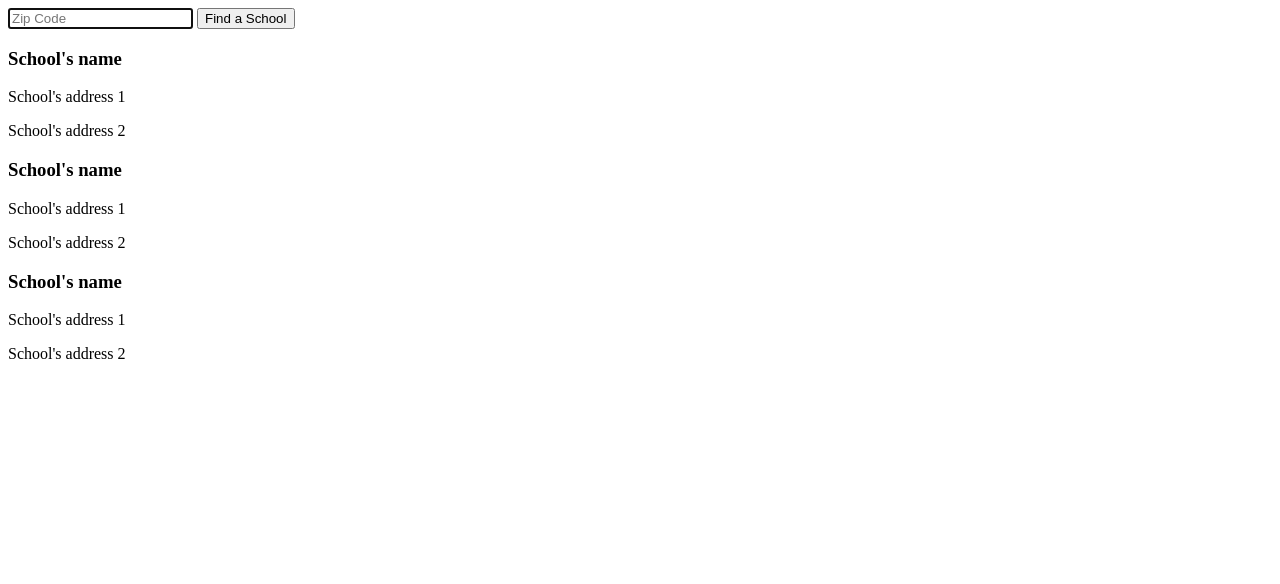
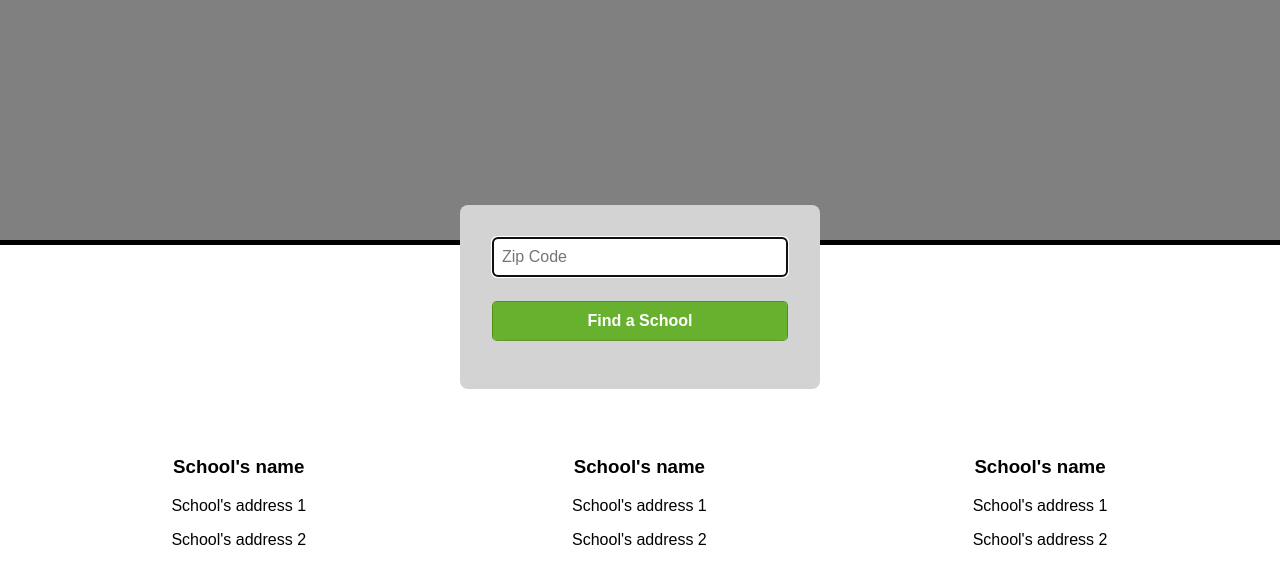
Before and after one commit to sbsmith86/GIVEFood, a plain HTML site: page index.html in a window 1280 px wide. Drawn offline with nearby package versions, Linux system fonts and the light colour scheme.

Commit message:
Basic page styles

```diff
--- a/index.html
+++ b/index.html
@@ -3,6 +3,7 @@
     <title>Page Title</title>
     <script src="http://ajax.googleapis.com/ajax/libs/jquery/1.11.1/jquery.min.js"></script>
     <link rel="stylesheet" type="text/css" href="css/givefood.css">
+    <link rel="stylesheet" type="text/css" href="css/normalize.css">
     <link href='http://fonts.googleapis.com/css?family=Didact+Gothic' rel='stylesheet' type='text/css'>
   </head>
   <body>
@@ -10,26 +11,32 @@
       <section class="main-background-image">
       </section>
       <section class="main-form-container">
-        <form>
-          <input type="text" name="zip-code" placeholder="Zip Code" autofocus>
-          <input type="submit" value="Find a School">
+        <form class="school-form">
+          <ul>
+            <li>
+              <input type="text" name="zip-code" placeholder="Zip Code" autofocus>
+            </li>
+            <li>
+              <input type="submit" class="submit-button" value="Find a School">
+            </li>
+          </ul>
         </form>
       </section>
       <section class="main-schools-container">
-        <article>
-          <h3>School's name</h3>
-          <p>School's address 1</p>
-          <p>School's address 2</p>
+        <article class="school-result">
+          <h3 class="school-name">School's name</h3>
+          <p class="school-street">School's address 1</p>
+          <p class="school-city-state">School's address 2</p>
         </article>
-        <article>
-          <h3>School's name</h3>
-          <p>School's address 1</p>
-          <p>School's address 2</p>
+        <article class="school-result">
+          <h3 class="school-name">School's name</h3>
+          <p class="school-street">School's address 1</p>
+          <p class="school-city-state">School's address 2</p>
         </article>
-        <article>
-          <h3>School's name</h3>
-          <p>School's address 1</p>
-          <p>School's address 2</p>
+        <article class="school-result">
+          <h3 class="school-name">School's name</h3>
+          <p class="school-street">School's address 1</p>
+          <p class="school-city-state">School's address 2</p>
         </article>
       </section>
     </div>
--- a/sass/givefood.scss
+++ b/sass/givefood.scss
@@ -1,3 +1,92 @@
-h1 {
-  color: blue;
+/* ==========
+ *   Mixins
+ * ==========
+ */
+@mixin rem ($property, $value) {
+  #{$property}: $value * 16px;
+  #{$property}: #{$value}rem;
 }
+
+@mixin clearfix() {
+    &:before,
+    &:after {
+        content: "";
+        display: table;
+    }
+    &:after {
+        clear: both;
+    }
+}
+
+@mixin box-sizing($box-model) {
+  -webkit-box-sizing: $box-model; // Safari <= 5
+     -moz-box-sizing: $box-model; // Firefox <= 19
+          box-sizing: $box-model;
+}
+
+@mixin border-radius($radius) {
+  -webkit-border-radius: $radius;
+  border-radius: $radius;
+  background-clip: padding-box;  /* stops bg color from leaking outside the border: */
+}
+
+/* ================
+ *   Main Styles
+ * ================
+ */
+.main-container {
+  position: relative;
+
+  .main-background-image {
+    display: block;
+    @include rem(height,15);
+    background-color: gray;
+    border-bottom: 5px solid black;
+  }
+
+  .main-form-container {
+    .school-form {
+      @include rem(width,20);
+      @include rem(height,9);
+      margin: -40px auto 10px auto;
+      padding: 20px;
+      background: lightgray;//#fff;
+      @include border-radius(8px);
+      ul {
+          list-style-type:none;
+          list-style-position:outside;
+          margin:0px;
+          padding:0px;
+      }
+      li {
+          padding:12px;
+          position:relative;
+      }
+      input {
+        height: 40px;
+        width: 100%;
+        padding: 5px 8px;
+        @include border-radius(5px);
+      }
+      .submit-button {
+        background-color: #68b12f;
+        border: 1px solid #509111;
+        border-bottom: 1px solid #5b992b;
+        color: white;
+        font-weight: bold;
+        padding: 6px 20px;
+        text-align: center;
+      }
+    }
+  }
+
+  .main-schools-container {
+    @include clearfix();
+    padding: 3%;
+    .school-result {
+      width: 33.3%;
+      float: left;
+      text-align: center;
+    }
+  }
+}
```
Also changed, not shown: css/givefood.css, css/normalize.css (added), 1 other file.
